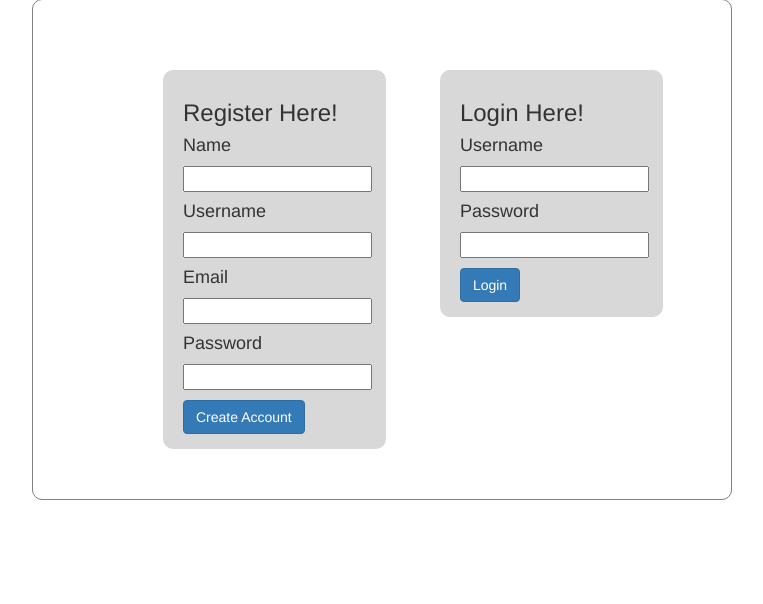
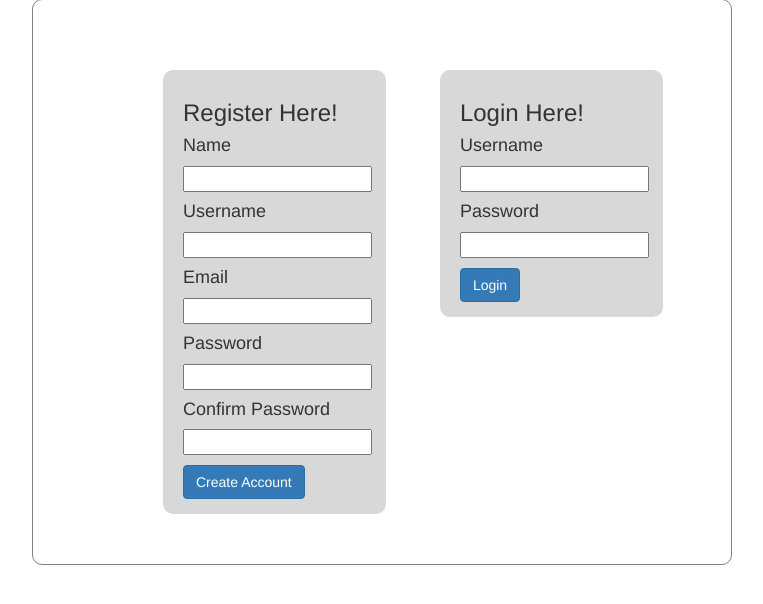
Before and after one commit to LindsAndrus/CyclePaths, a CodeIgniter app: page /database/index.php/users/login_reg_page in a window 1280 px wide. Shown: the part 126-730 px from the top of the page, without its empty margins (63-826 px from the left). Run offline with CodeIgniter, Linux system fonts and the light colour scheme.

Commit message:
added confirm pw

```diff
--- a/application/views/users/login_reg_page.php
+++ b/application/views/users/login_reg_page.php
@@ -18,6 +18,7 @@
 			<h4>Username</h4><input type="text" name="username">
 			<h4>Email</h4><input type="text" name="email">
 			<h4>Password</h4><input type="password" name="password">
+			<h4>Confirm Password</h4><input type="password" name="confirm_password">
 			<br>
 			<input type="submit" value="Create Account" class="btn btn-primary">
 		</form>
```
